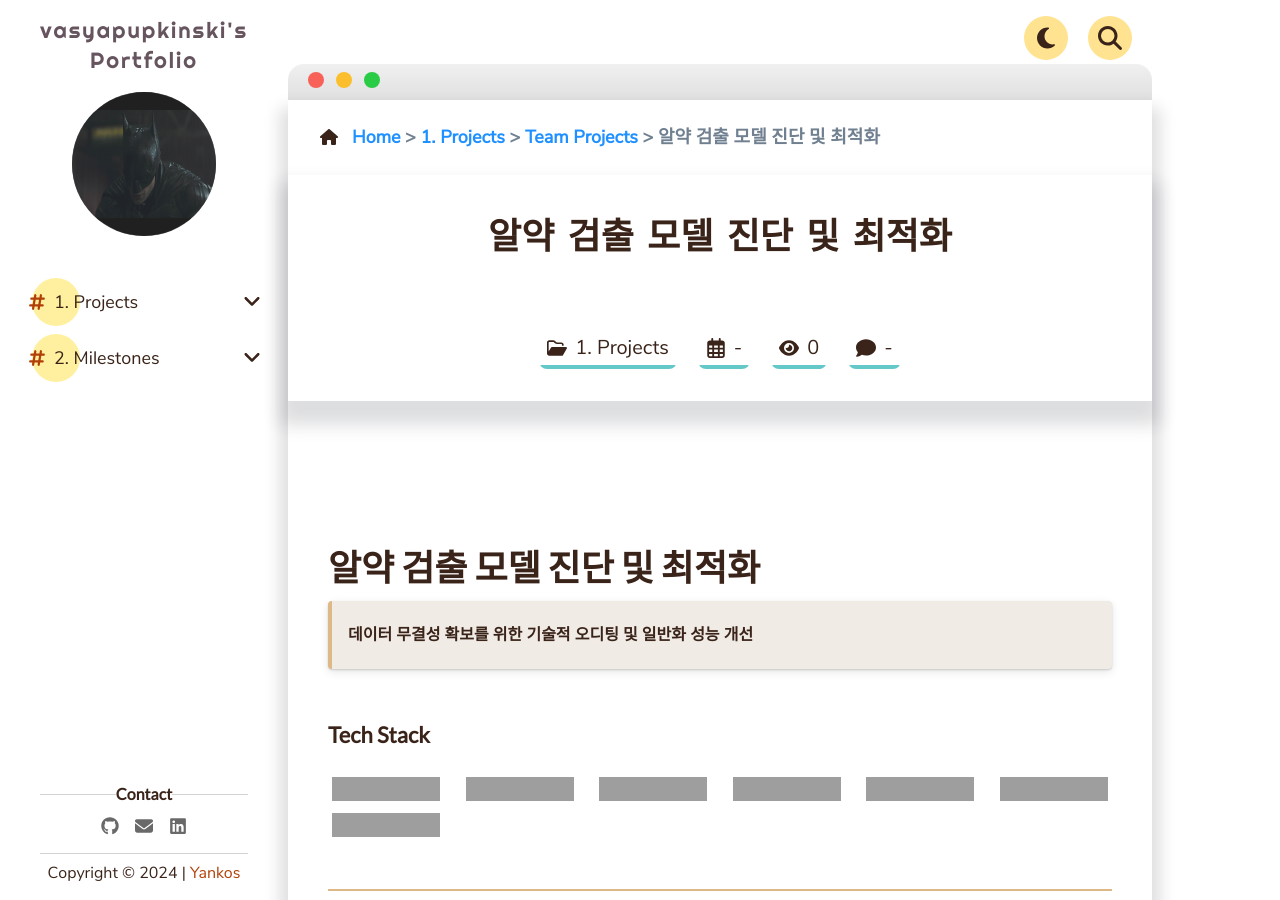
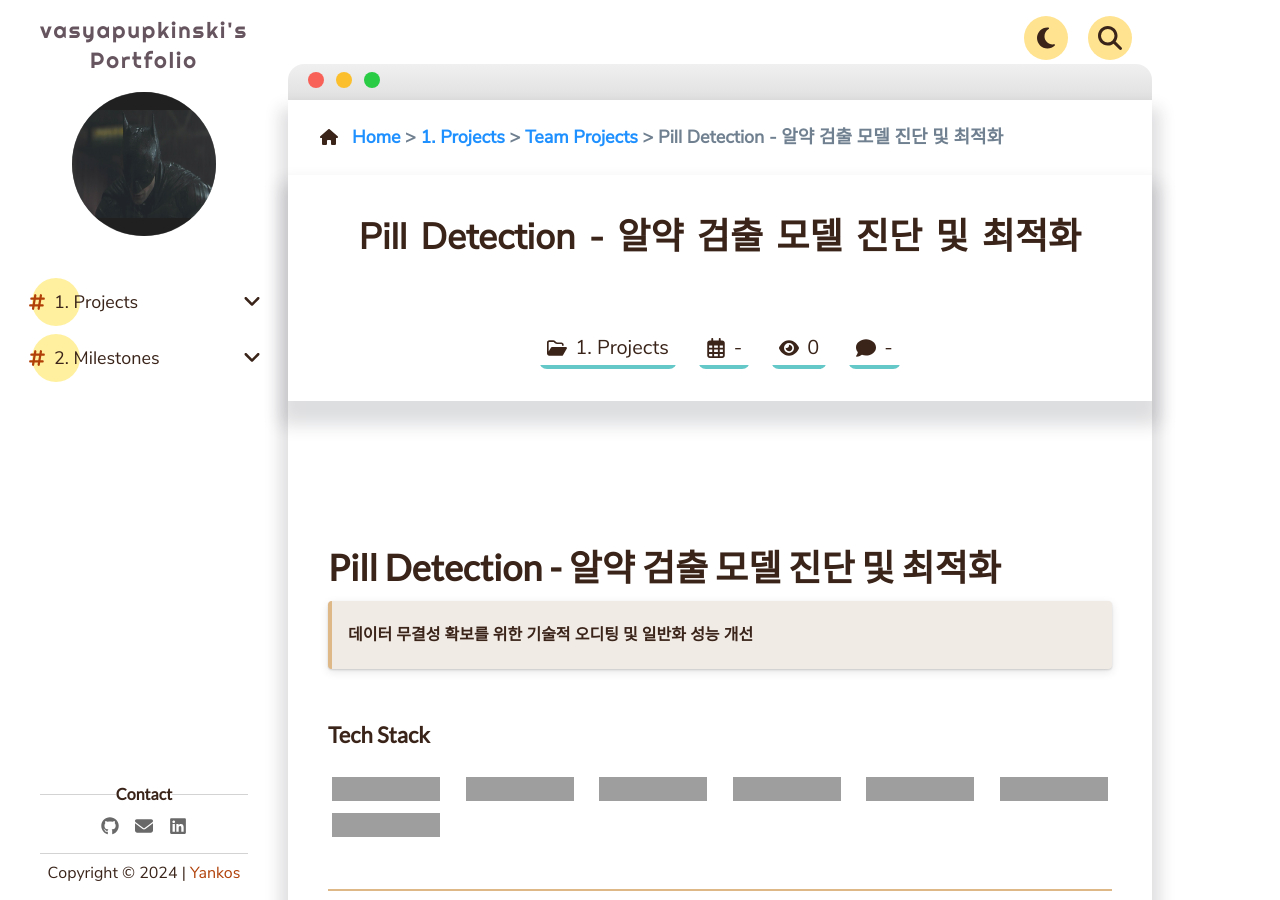
Before and after one commit to vasyapupkinski/vasyapupkinski.github.io, a Jekyll site: the page built from _pages/1. Projects/Team Projects/pill-detection.md, in a window 1280 px wide and 900 px high. Built offline with Jekyll 4.4.1, drawn with Linux system fonts in a browser that asks for light colours; comment, search, counter and statistics services are not loaded; grey boxes are pictures that could not be loaded.

Commit message:
Add project prefixes and refine titles

```diff
--- a/_pages/1. Projects/Team Projects/pill-detection.md
+++ b/_pages/1. Projects/Team Projects/pill-detection.md
@@ -1,11 +1,11 @@
 ---
 layout: page
-title: "알약 검출 모델 진단 및 최적화"
+title: "Pill Detection - 알약 검출 모델 진단 및 최적화"
 category: "1. Projects / Team Projects"
 order: 1
 ---
 
-# 알약 검출 모델 진단 및 최적화
+# Pill Detection - 알약 검출 모델 진단 및 최적화
 
 > **데이터 무결성 확보를 위한 기술적 오디팅 및 일반화 성능 개선**
 
```
Also changed, not shown: _pages/1. Projects/Team Projects/adgen-ai-ad-generation.md (+2 -2 lines), _pages/1. Projects/Team Projects/bid-analysis-rag.md (+2 -2 lines).
